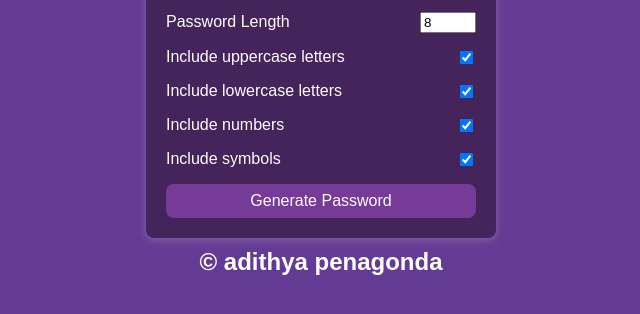
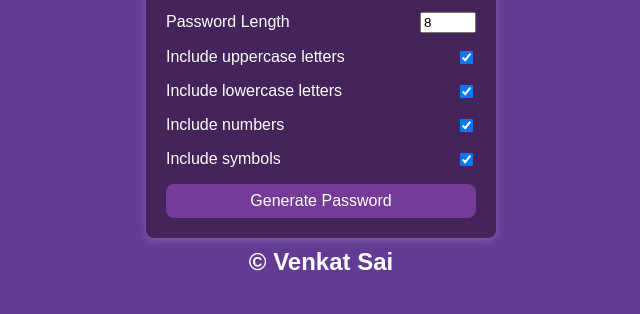
Before and after one commit to godzeus11/RANDOM-PASSWORD-GENERATOR, a plain HTML site: page index.html in a window 1280 px wide. Shown: the part 318-632 px from the top of the page, without its empty margins (319-959 px from the left). Drawn offline with Linux system fonts and the light colour scheme; a web font is replaced by a local one.

Commit message:
Update index.html

```diff
--- a/index.html
+++ b/index.html
@@ -50,7 +50,7 @@
           Generate Password
         </button>
       </div>
-    <h2>&copy; adithya penagonda</h2>
+    <h2>&copy; Venkat Sai</h2>
     <script src="script.js"></script>
 </body>
 
```
